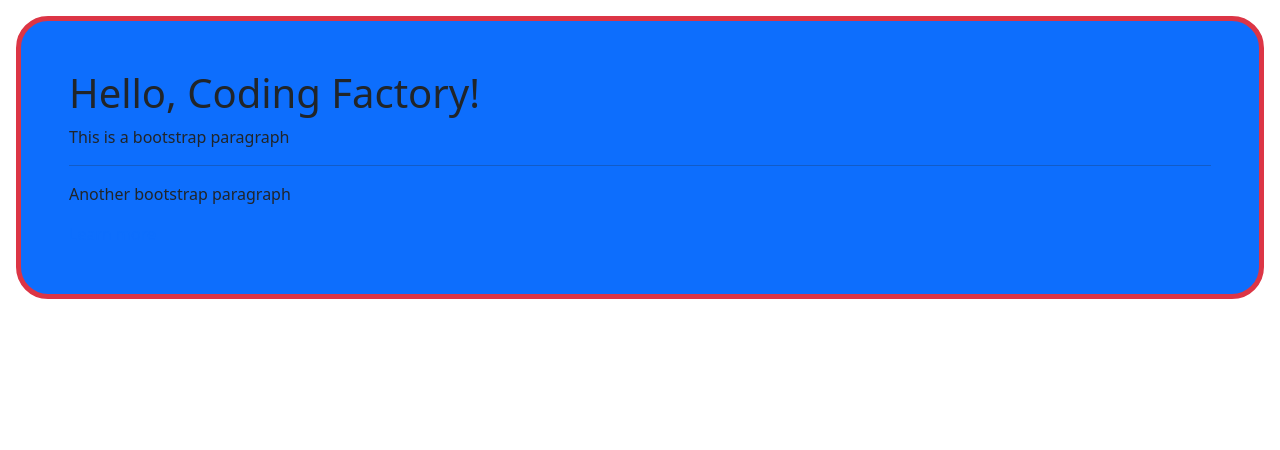
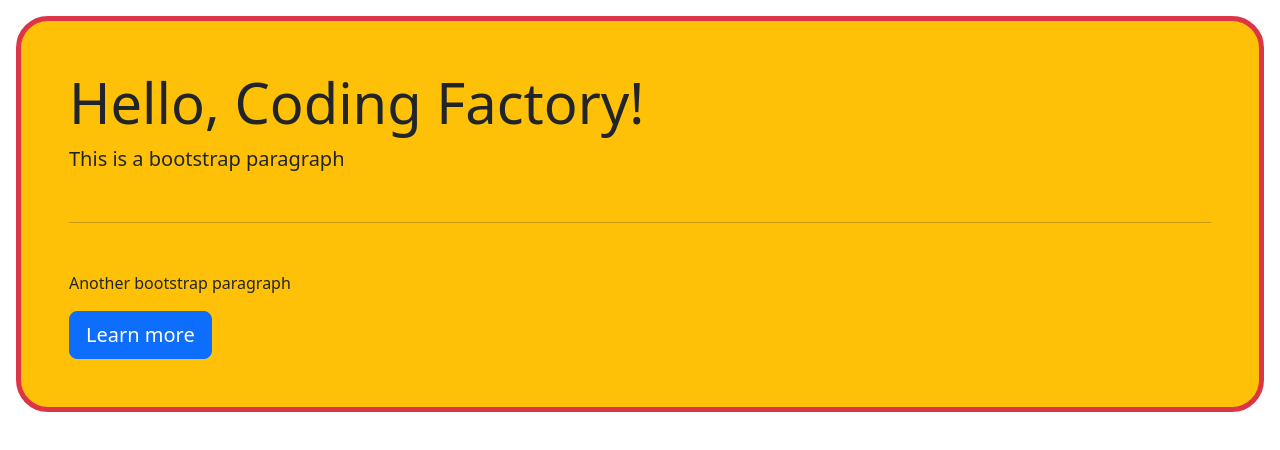
Before and after one commit to EmmanuelBastas/cf9_web, a plain HTML site: page ch5-bootstrap/example2.html in a window 1280 px wide. Drawn offline with nearby package versions, Linux system fonts and the light colour scheme.

Commit message:
feat: add bootstrap example with typography content

```diff
--- a/ch5-bootstrap/example2.html
+++ b/ch5-bootstrap/example2.html
@@ -11,12 +11,12 @@
 
 <body>
 
-    <div class="bg-primary p-5 m-3 border border-danger border-5 rounded-5">
-        <h1>Hello, Coding Factory!</h1>
-        <p>This is a bootstrap paragraph</p>
-        <hr>
+    <div class="bg-warning p-5 m-3 border border-danger border-5 rounded-5">
+        <h1 class="display-4">Hello, Coding Factory!</h1>
+        <p class="lead">This is a bootstrap paragraph</p>
+        <hr class="my-5">
         <p>Another bootstrap paragraph</p>
-        <a href="">Learn more</a>
+        <a class="btn btn-primary btn-lg" role="button" href="http://www.aueb.gr" target="_blank">Learn more</a>
     </div>
 
 
```
